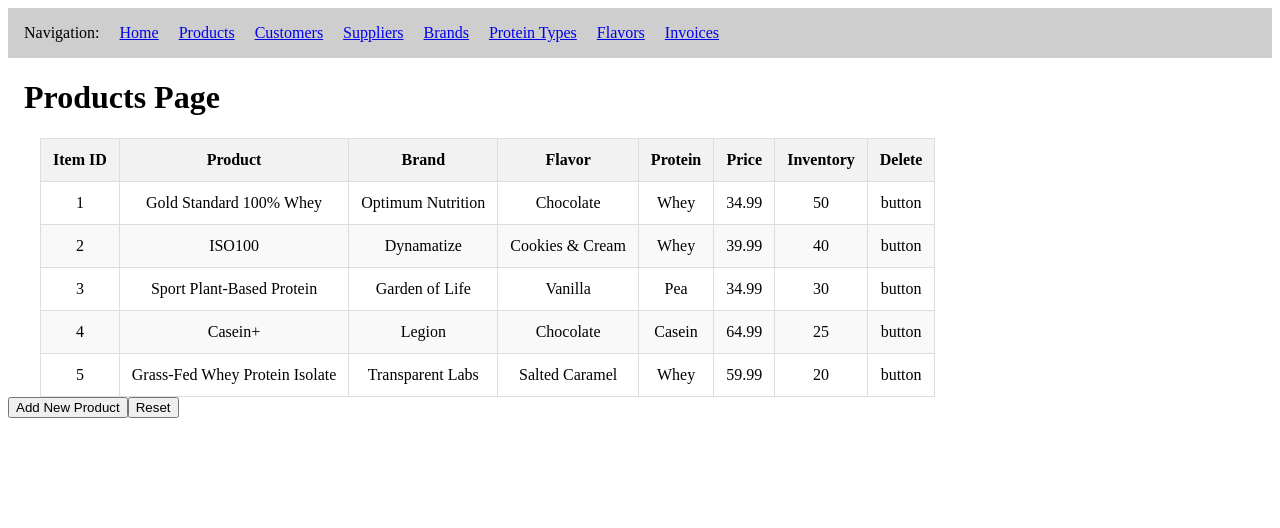
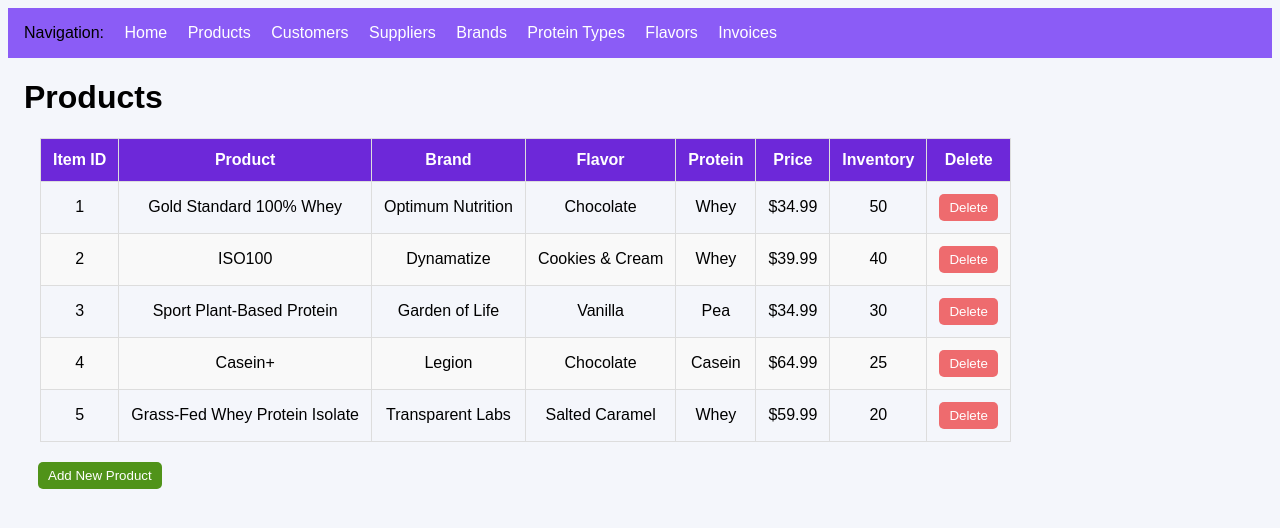
Before and after one commit to BrendxnW/the-protein-bros, a React app in the folder frontend/: page /products in a window 1280 px wide. Shown: the top 528 px of the page. Built offline with nearby package versions, Linux system fonts and the light colour scheme; no server answers; the HTML template or start-up script is replaced by a standard one.

Commit message:
Added new styling

```diff
--- a/frontend/src/index.css
+++ b/frontend/src/index.css
@@ -1,22 +1,107 @@
-h1, h2 { margin-left: 16px;}
+h1, h2 {
+    margin-left: 16px;
+    font-family: sans-serif;
+}
 
-table {border-collapse: collapse;margin-left: 32px;}
+table {
+    border-collapse: collapse;
+    margin-left: 32px;
+}
 
 th, td {
     border: 1px solid #ddd;
     padding: 12px;
     text-align: center;
+    font-family: sans-serif;
 }
 
-th {background-color: #f2f2f2;}
+th {
+    background:#6D28D9;
+    color:white;
+}
 
-tr:nth-child(even) {background-color: #f9f9f9;}
+tr:nth-child(even) {
+    background-color: #f9f9f9;
+}
 
-.cuForm { margin-left: 32px;}
 
-input, select { margin-bottom: 4px;margin-right: 12px;}
+.cuForm {
+    margin-left: 32px;
+}
 
-nav {background-color: #cecece;padding: 16px;}
+input, select {
+    margin-bottom: 4px;
+    margin-right: 12px;
+}
 
-a {margin-left: 16px;}
-.homepageDescription {margin-left: 32px;}
+body {
+    background: #f4f6fb;
+}
+
+nav {
+    background-color: #8B5CF6;
+    padding: 16px;
+    font-family: sans-serif;
+}
+
+nav a {
+    color: white;
+    text-decoration: none;
+}
+
+nav a:hover {
+    color: #ddd;
+}
+
+a {
+    margin-left: 16px;
+}
+
+.homepageDescription {
+    margin-left: 32px;
+}
+
+.edit-button {
+    background-color: #8B5CF6;
+    color: white;
+    border-radius: 5px;
+    border: none;
+    padding: 6px 10px;
+    font-family: sans-serif;
+}
+
+.edit-button:hover {
+    cursor: pointer;
+    background-color: purple;
+}
+
+.delete-button {
+    background-color: #EE6B6E;
+    color: white;
+    border-radius: 5px;
+    border: none;
+    padding: 6px 10px;
+    font-family: sans-serif;
+}
+
+.delete-button:hover {
+    cursor: pointer;
+    background-color: #DE0A26;
+}
+
+
+.add-button {
+    margin-top: 20px;
+    margin-left: 30px;
+    background-color: #509319;
+    color: white;
+    border-radius: 5px;
+    border: none;
+    padding: 6px 10px;
+
+}
+
+.add-button:hover {
+    cursor: pointer;
+    background-color: #0D4F3A;
+}
--- a/frontend/src/pages/Products.jsx
+++ b/frontend/src/pages/Products.jsx
@@ -1,11 +1,73 @@
-import {useNavigate} from "react-router-dom";
+import { useNavigate } from "react-router-dom";
+import "../index.css";
 
-function Products({backendURL}) {
+function Products({ backendURL }) {
     const navigate = useNavigate();
+
+    const productsList = [
+        {
+            id: 1,
+            product: "Gold Standard 100% Whey",
+            brand: "Optimum Nutrition",
+            flavor: "Chocolate",
+            protein: "Whey",
+            price: 34.99,
+            inventory: 50
+        },
+        {
+            id: 2,
+            product: "ISO100",
+            brand: "Dynamatize",
+            flavor: "Cookies & Cream",
+            protein: "Whey",
+            price: 39.99,
+            inventory: 40
+        },
+        {
+            id: 3,
+            product: "Sport Plant-Based Protein",
+            brand: "Garden of Life",
+            flavor: "Vanilla",
+            protein: "Pea",
+            price: 34.99,
+            inventory: 30
+        },
+        {
+            id: 4,
+            product: "Casein+",
+            brand: "Legion",
+            flavor: "Chocolate",
+            protein: "Casein",
+            price: 64.99,
+            inventory: 25
+        },
+        {
+            id: 5,
+            product: "Grass-Fed Whey Protein Isolate",
+            brand: "Transparent Labs",
+            flavor: "Salted Caramel",
+            protein: "Whey",
+            price: 59.99,
+            inventory: 20
+        }
+    ];
+
+    function deleteProduct(productID) {
+        const confirmed = window.confirm(
+            "Are you sure you want to delete this product?"
+        );
+
+        if (confirmed) {
+            alert(`Product ${productID} would be deleted`);
+
+            // Your backend DELETE request will go here later.
+        }
+    }
 
     return (
         <>
-        <h1>Products Page</h1>
+            <h1>Products</h1>
+
             <table>
                 <thead>
                     <tr>
@@ -19,62 +81,28 @@ function Products({backendURL}) {
                         <th>Delete</th>
                     </tr>
                 </thead>
+
                 <tbody>
-                <tr>
-                    <td>1</td>
-                    <td>Gold Standard 100% Whey</td>
-                    <td>Optimum Nutrition</td>
-                    <td>Chocolate</td>
-                    <td>Whey</td>
-                    <td>34.99</td>
-                    <td>50</td>
-                    <td>button</td>
+                    {productsList.map((product) => (
+                        <tr key={product.id}>
+                            <td>{product.id}</td>
+                            <td>{product.product}</td>
+                            <td>{product.brand}</td>
+                            <td>{product.flavor}</td>
+                            <td>{product.protein}</td>
+                            <td>${product.price.toFixed(2)}</td>
+                            <td>{product.inventory}</td>
+                            <td>
+                                <button className="delete-button" onClick={() => deleteProduct(product.id)}>Delete</button>
+                            </td>
                         </tr>
-                <tr>
-                    <td>2</td>
-                    <td>ISO100</td>
-                    <td>Dynamatize</td>
-                    <td>Cookies & Cream</td>
-                    <td>Whey</td>
-                    <td>39.99</td>
-                    <td>40</td>
-                    <td>button</td>
-                </tr>
-                <tr>
-                    <td>3</td>
-                    <td>Sport Plant-Based Protein</td>
-                    <td>Garden of Life</td>
-                    <td>Vanilla</td>
-                    <td>Pea</td>
-                    <td>34.99</td>
-                    <td>30</td>
-                    <td>button</td>
-                </tr>
-                <tr>
-                    <td>4</td>
-                    <td>Casein+</td>
-                    <td>Legion</td>
-                    <td>Chocolate</td>
-                    <td>Casein</td>
-                    <td>64.99</td>
-                    <td>25</td>
-                    <td>button</td>
-                </tr>
-                <tr>
-                    <td>5</td>
-                    <td>Grass-Fed Whey Protein Isolate</td>
-                    <td>Transparent Labs</td>
-                    <td>Salted Caramel</td>
-                    <td>Whey</td>
-                    <td>59.99</td>
-                    <td>20</td>
-                    <td>button</td>
-                </tr>
+                    ))}
                 </tbody>
             </table>
-	<button onClick={() => navigate("/add-product")}>Add New Product</button>
-	<button>Reset</button>
+
+            <button className="add-button" onClick={() => navigate("/add-product")}> Add New Product</button>
         </>
-    )
-};
+    );
+}
+
 export default Products;
```
Also changed, not shown: 1 other file (tests, documents, lock files or other folders). Lines whose indentation alone changed are shown as unchanged.
